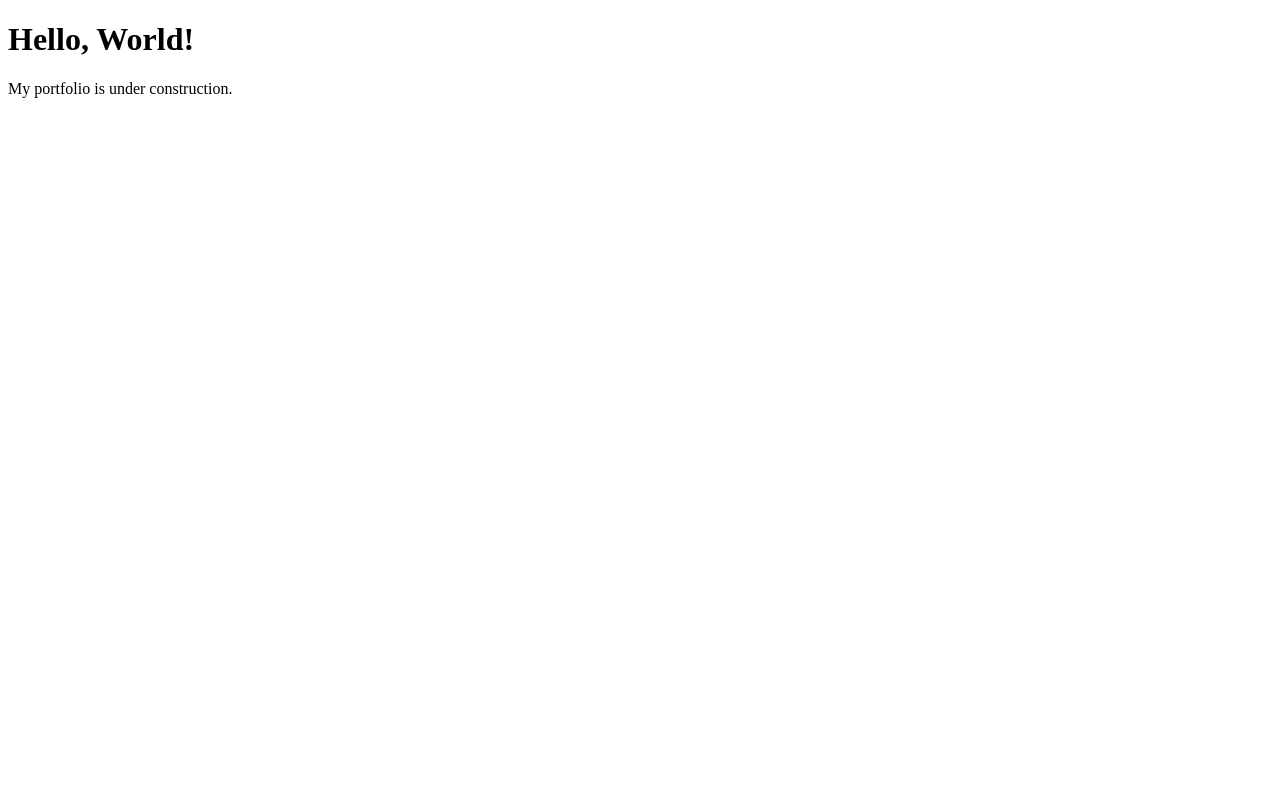
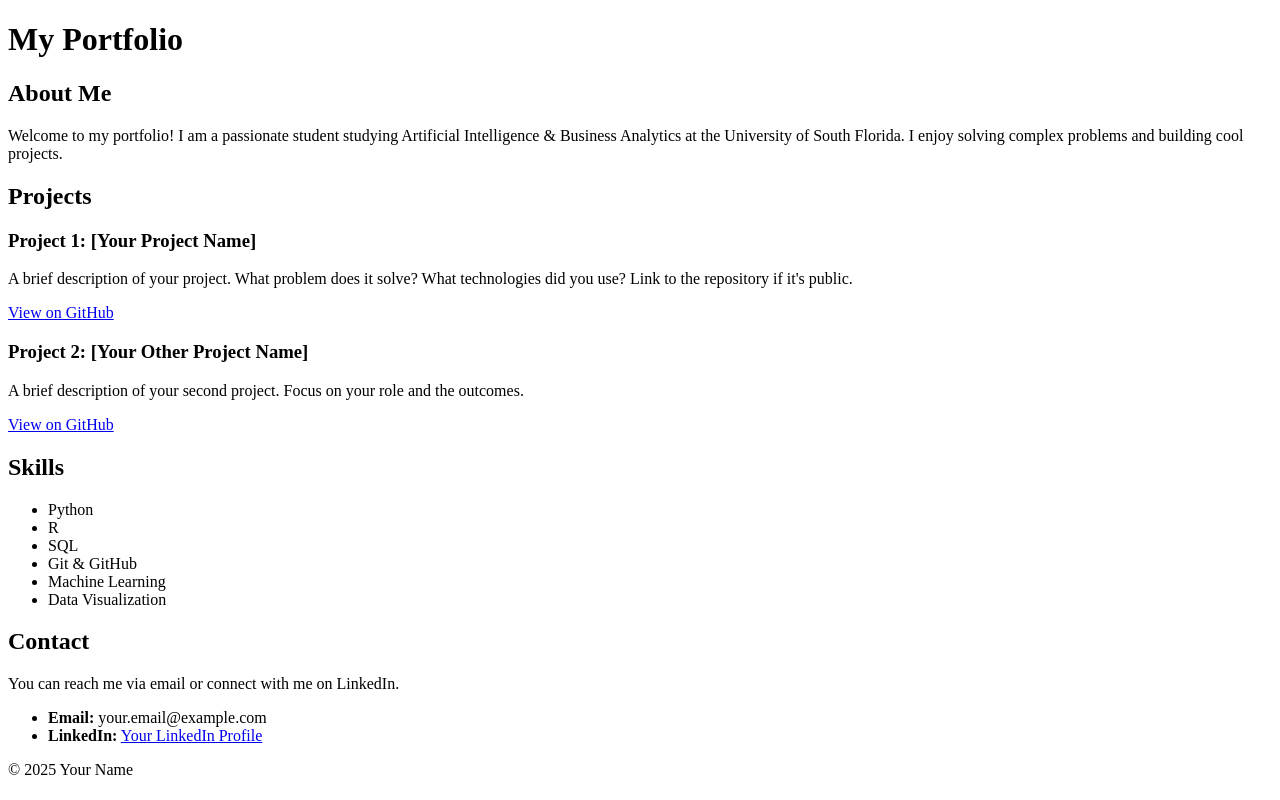
Before and after one commit to KSingaram-usf/portfolio-66097544, a plain HTML site: page index.html in a window 1280 px wide. Drawn offline with Linux system fonts and the light colour scheme.

Commit message:
changes code to portfolio

```diff
--- a/index.html
+++ b/index.html
@@ -3,11 +3,62 @@
 <head>
     <meta charset="UTF-8">
     <meta name="viewport" content="width=device-width, initial-scale=1.0">
-    <title>My Professional Portfolio</title>
-    <link rel="stylesheet" href="style.css">
+    <title>Kushal Reddy Singaram - Portfolio</title> <link rel="stylesheet" href="style.css">
+    <link href="https://fonts.googleapis.com/css2?family=Roboto:wght@300;400;700&display=swap" rel="stylesheet">
 </head>
 <body>
-    <h1>Hello, World!</h1>
-    <p>My portfolio is under construction.</p>
+
+    <header>
+        <h1>My Portfolio</h1>
+    </header>
+
+    <main>
+        <section id="about">
+            <h2>About Me</h2>
+            <p>
+                Welcome to my portfolio! I am a passionate student studying Artificial Intelligence & Business Analytics at the University of South Florida. I enjoy solving complex problems and building cool projects.
+            </p>
+        </section>
+
+        <section id="projects">
+            <h2>Projects</h2>
+            <div class="project-card">
+                <h3>Project 1: [Your Project Name]</h3>
+                <p>A brief description of your project. What problem does it solve? What technologies did you use? Link to the repository if it's public.</p>
+                <a href="[LINK_TO_YOUR_REPO]" target="_blank">View on GitHub</a>
+            </div>
+            <div class="project-card">
+                <h3>Project 2: [Your Other Project Name]</h3>
+                <p>A brief description of your second project. Focus on your role and the outcomes.</p>
+                <a href="[LINK_TO_YOUR_REPO]" target="_blank">View on GitHub</a>
+            </div>
+        </section>
+
+        <section id="skills">
+            <h2>Skills</h2>
+            <ul>
+                <li>Python</li>
+                <li>R</li>
+                <li>SQL</li>
+                <li>Git & GitHub</li>
+                <li>Machine Learning</li>
+                <li>Data Visualization</li>
+                </ul>
+        </section>
+
+        <section id="contact">
+            <h2>Contact</h2>
+            <p>You can reach me via email or connect with me on LinkedIn.</p>
+            <ul>
+                <li><strong>Email:</strong> your.email@example.com</li>
+                <li><strong>LinkedIn:</strong> <a href="[YOUR_LINKEDIN_URL]" target="_blank">Your LinkedIn Profile</a></li>
+            </ul>
+        </section>
+    </main>
+
+    <footer>
+        <p>&copy; 2025 Your Name</p>
+    </footer>
+
 </body>
 </html>
```
